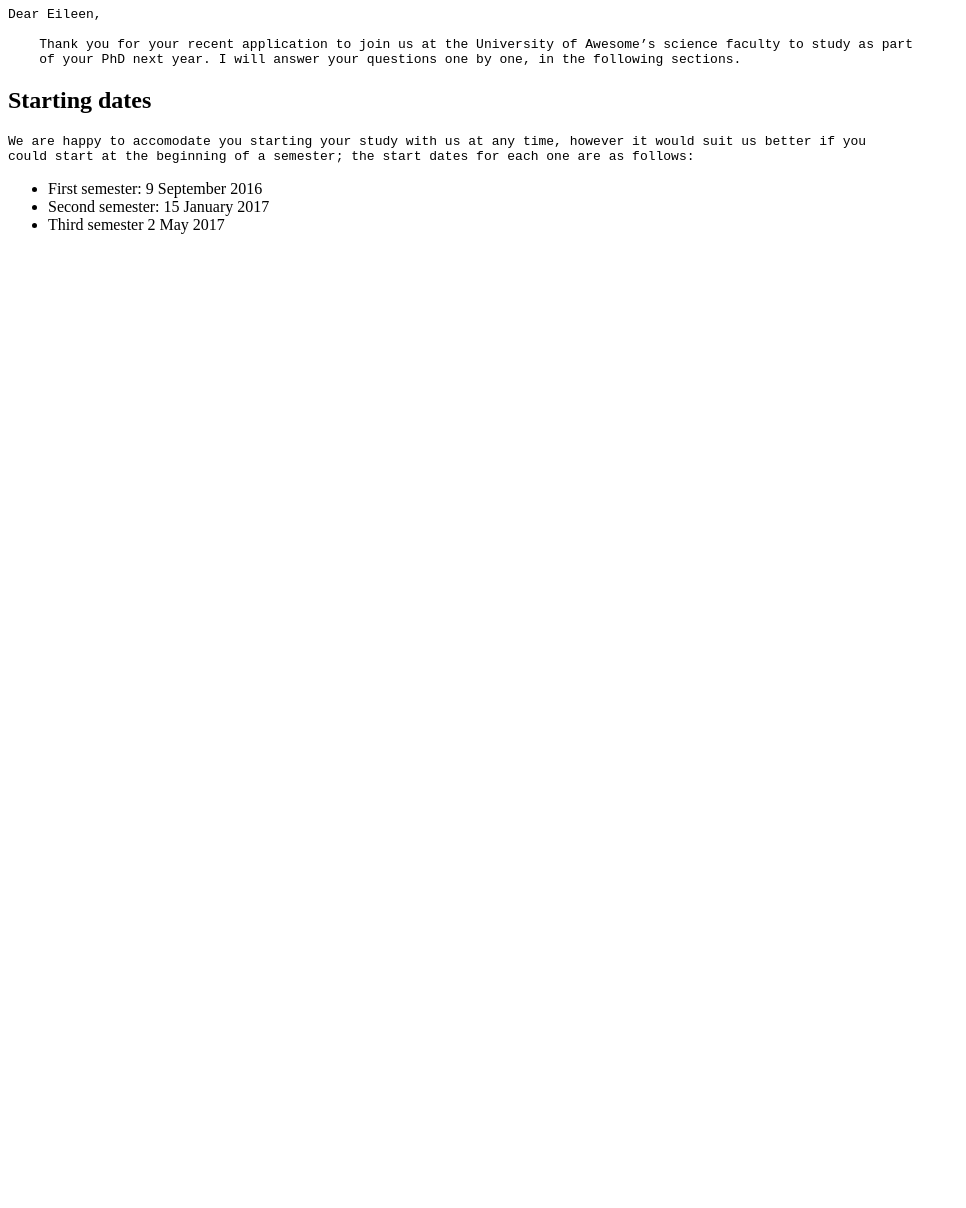
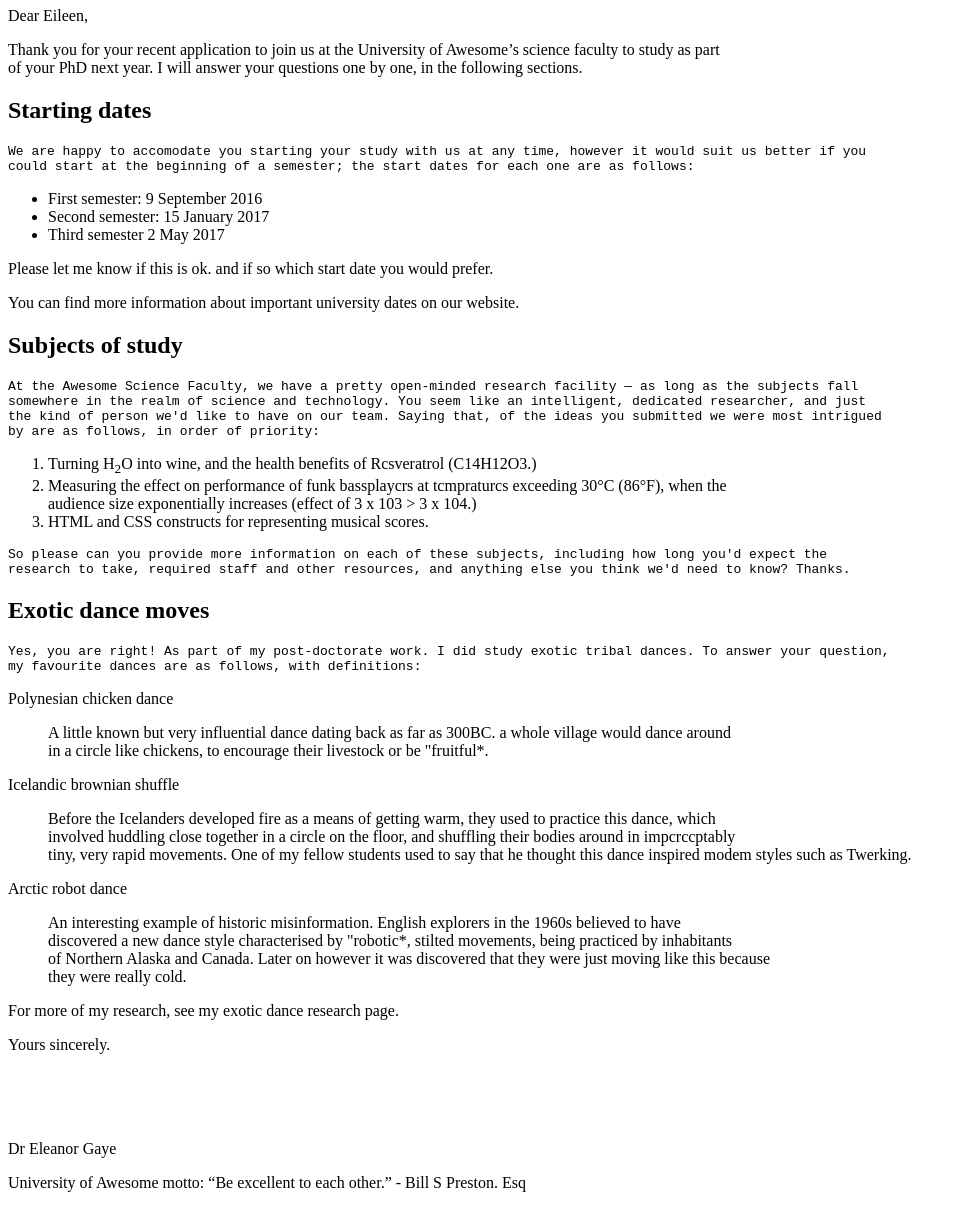
Before and after one commit to SebasBarrientos/HtmlCarta-Tarea-1, a plain HTML site: page index.html in a window 1280 px wide. Shown: the part 294-1502 px from the top of the page, without its empty margins (0-966 px from the left). Before the commit the page ends 800 px from the top, so only its background shows below. Drawn offline with Linux system fonts and the light colour scheme.

Commit message:
casi listo el formato

```diff
--- a/index.html
+++ b/index.html
@@ -18,12 +18,11 @@
 4321 Cliff Top
 Edge Dover.
 CT9 XXX
-    UK</pre></address>
+UK</pre></address>
                                                                                                                                                     <h1>Re: Eileen Dover university application</h1>
-<pre>Dear Eileen,
-
-    Thank you for your recent application to join us at the University of Awesome’s science faculty to study as part
-    of your PhD next year. I will answer your questions one by one, in the following sections.</pre>
+<p>Dear Eileen,</p>
+<p>Thank you for your recent application to join us at the University of Awesome’s science faculty to study as part <br>
+of your PhD next year. I will answer your questions one by one, in the following sections.</p>
 <h2>Starting dates</h2>
 <pre>We are happy to accomodate you starting your study with us at any time, however it would suit us better if you
 could start at the beginning of a semester; the start dates for each one are as follows:</pre>
@@ -34,31 +33,46 @@ could start at the beginning of a semester; the start dates for each one are as
 <li>Second semester: 15 January 2017</li>
 <li>Third semester 2 May 2017</li>
 </ul>
-                                                                                                                                                    <!--
+<p>Please let me know if this is ok. and if so which start date you would prefer.</p>
+<p>You can find more information about important university dates on our website.<p>
+<h2>Subjects of study</h2>
+<pre>At the Awesome Science Faculty, we have a pretty open-minded research facility — as long as the subjects fall
+somewhere in the realm of science and technology. You seem like an intelligent, dedicated researcher, and just
+the kind of person we'd like to have on our team. Saying that, of the ideas you submitted we were most intrigued
+by are as follows, in order of priority:</pre>
+<ol>
+    <li>Turning H<sub>2</sub>O into wine, and the health benefits of Rcsveratrol (C14H12O3.)</li>
+    <li>Measuring the effect on performance of funk bassplaycrs at tcmpraturcs exceeding 30°C (86°F), when the <br>
+        audience size exponentially increases (effect of 3 x 103 > 3 x 104.)</li>
+    <li>HTML and CSS constructs for representing musical scores.</li>
+</ol>
+<pre>So please can you provide more information on each of these subjects, including how long you'd expect the
+research to take, required staff and other resources, and anything else you think we'd need to know? Thanks.</pre>
+<h2>Exotic dance moves</h2>
 
+<pre>Yes, you are right! As part of my post-doctorate work. I did study exotic tribal dances. To answer your question,
+my favourite dances are as follows, with definitions:</pre>
+<p>Polynesian chicken dance</p>
+<blockquote cite="">
+    A little known but very influential dance dating back as far as 300BC. a whole village would dance around <br>
+    in a circle like chickens, to encourage their livestock or be "fruitful*.</blockquote>
+<p>Icelandic brownian shuffle</p>
+<blockquote cite="">Before the Icelanders developed fire as a means of getting warm, they used to practice this dance, which<br>
+    involved huddling close together in a circle on the floor, and shuffling their bodies around in impcrccptably<br>
+    tiny, very rapid movements. One of my fellow students used to say that he thought this dance inspired modem styles such as Twerking.</blockquote>
+<p>Arctic robot dance</p>
+<blockquote cite="">An interesting example of historic misinformation. English explorers in the 1960s believed to have<br>
+    discovered a new dance style characterised by "robotic*, stilted movements, being practiced by inhabitants <br>
+    of Northern Alaska and Canada. Later on however it was discovered that they were just moving like this because <br>
+    they were really cold.</blockquote>
 
+<p>For more of my research, see my exotic dance research page.</p>
+<p>Yours sincerely.</p>
+<br>
+<br>
+<br>
+<p>Dr Eleanor Gaye </p>
+<p>University of Awesome motto: “Be excellent to each other.” - Bill S Preston. Esq</p>
 
-
-
-Please let me know if this is ok. and if so which start date you would prefer.
-You can find more information about important university dates on our website.
-Subjects of study
-At the Awesome Science Faculty, we have a pretty open-minded research facility — as long as the subjects fall somewhere in the realm of science and technology. You seem like an intelligent, dedicated researcher, and just the kind of person we'd like to have on our team. Saying that, of the ideas you submitted we were most intrigued by are as follows, in order of priority:
-Turning H2O into wine, and the health benefits of Rcsveratrol (C14H12O3.)
-Measuring the effect on performance of funk bassplaycrs at tcmpraturcs exceeding 30°C (86°F), when the audience size exponentially increases (effect of 3 x 103 > 3 x 104.)
-HTML and CSS constructs for representing musical scores.
-So please can you provide more information on each of these subjects, including how long you'd expect the research to take, required staff and other resources, and anything else you think we'd need to know? Thanks.
-Exotic dance moves
-Yes, you are right! As part of my post-doctorate work. I did study exotic tribal dances. To answer your question, my favourite dances are as follows, with definitions:
-Polynesian chicken dance
-A little known but very influential dance dating back as far as 300BC. a whole village would dance around in a circle like chickens, to encourage their livestock or be "fruitful*.
-Icelandic brownian shuffle
-Before the Icelanders developed fire as a means of getting warm, they used to practice this dance, which involved huddling close together in a circle on the floor, and shuffling their bodies around in impcrccptably tiny, very rapid movements. One of my fellow students used to say that he thought this dance inspired modem styles such as Twerking.
-Arctic robot dance
-An interesting example of historic misinformation. English explorers in the 1960s believed to have discovered a new dance style characterised by "robotic*, stilted movements, being practiced by inhabitants of Northern Alaska and Canada. Later on however it was discovered that they were just moving like this because they were really cold.
-For more of my research, see my exotic dance research page.
-Yours sincerely.
-Dr Eleanor Gaye
-University of Awesome motto: “Be excellent to each other.” - Bill S Preston. Esq -->
 </body>
 </html>
```
